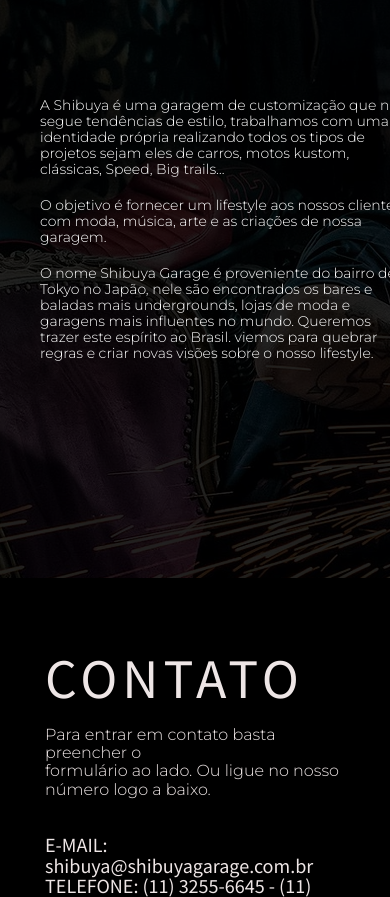
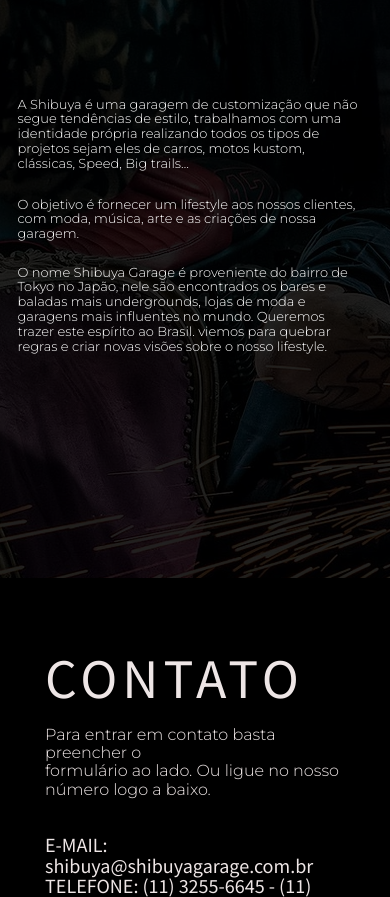
Before and after one commit to Stack-Peter/Shibuya-Garage-LV01, a plain HTML site: page index.html in a window 390 px wide. Shown: the part 1408-2305 px from the top of the page. Drawn offline with Linux system fonts and the light colour scheme.

Commit message:
Update style.css

```diff
--- a/assets/css/style.css
+++ b/assets/css/style.css
@@ -322,8 +322,8 @@
 
     .shadow span {
         display: block;
-        font-size: 14px;
-        margin-left: 26%;
+        font-size: 13px;
+        margin-left: 23%;
         margin-top: 70px;
     }
 
```
